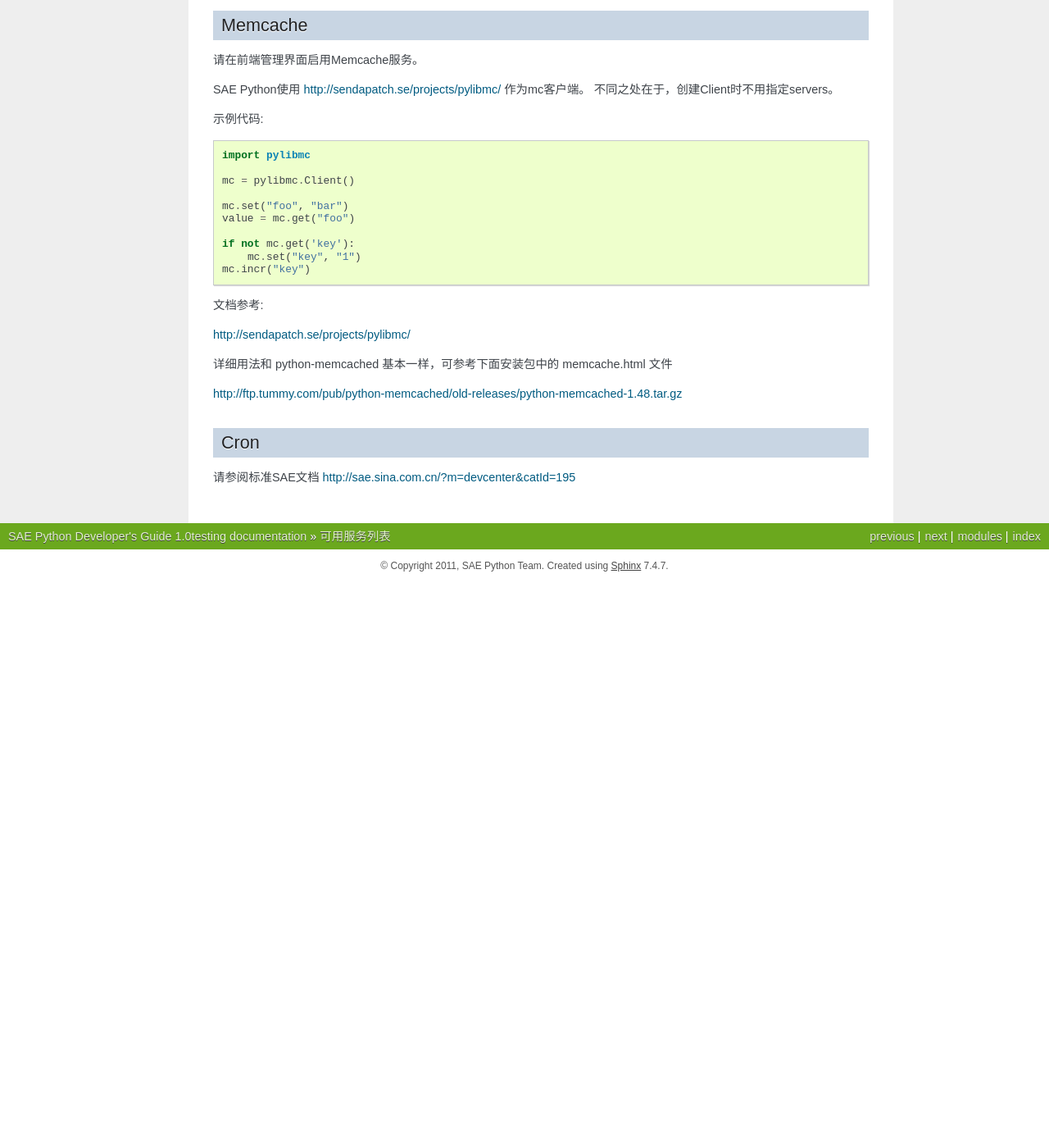
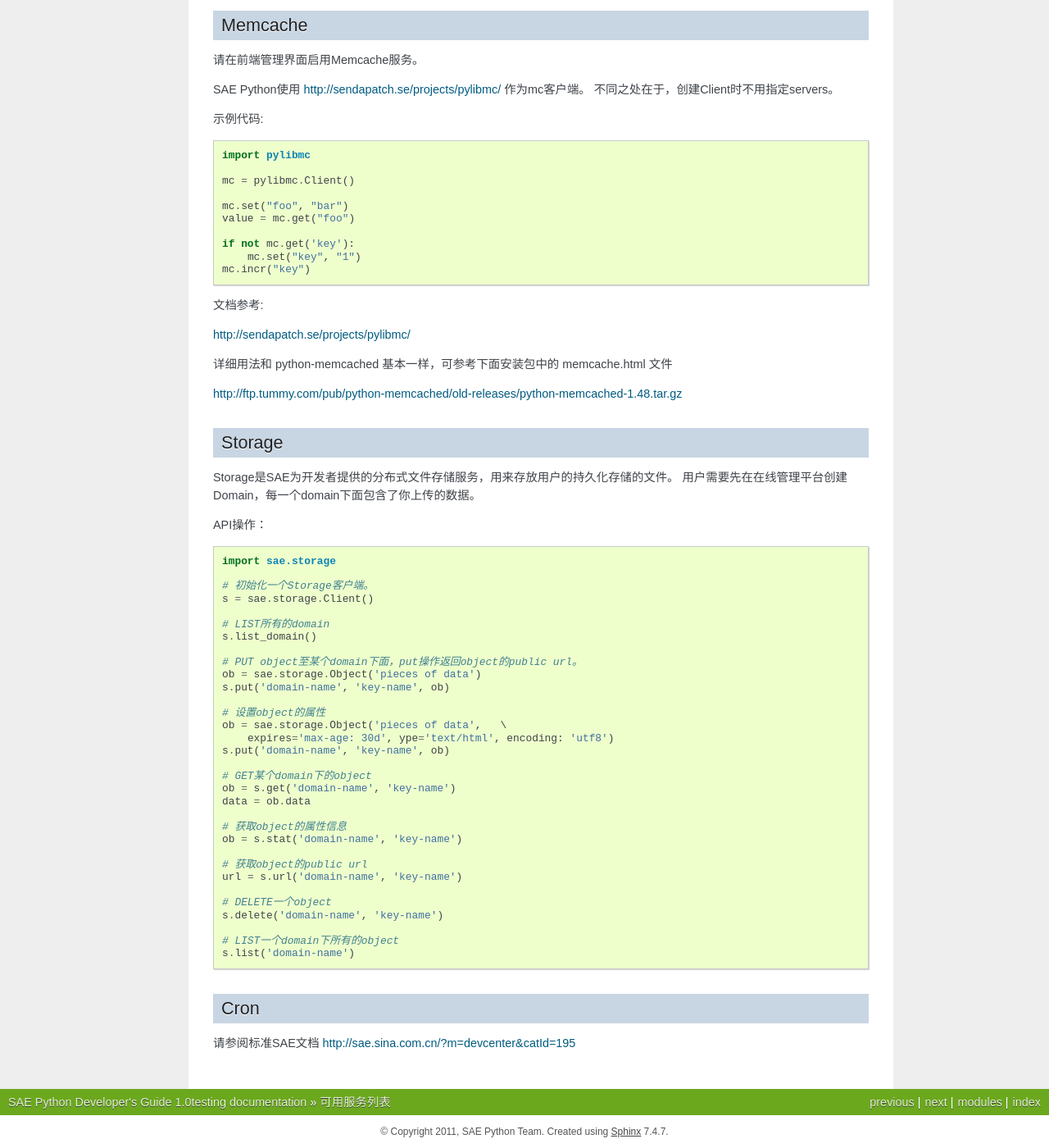
Before and after one commit to sinacloud/sae-python-dev-guide, a Sphinx documentation site: the page built from docs/service.rst, in a window 1280 px wide and 1400 px high, scrolled down 3249 px. Shown: the whole window at 82% size. Built offline with Sphinx 7.4.7, drawn with Linux system fonts in a browser that asks for light colours; before the commit the page ends 3959 px from its top, so only the background shows below that.

Commit message:
add storage docs

```diff
--- a/docs/service.rst
+++ b/docs/service.rst
@@ -198,6 +198,46 @@ http://sendapatch.se/projects/pylibmc/
 
 http://ftp.tummy.com/pub/python-memcached/old-releases/python-memcached-1.48.tar.gz
 
+Storage
+----------
+
+Storage是SAE为开发者提供的分布式文件存储服务，用来存放用户的持久化存储的文件。
+用户需要先在在线管理平台创建Domain，每一个domain下面包含了你上传的数据。
+
+API操作：   ::
+
+    import sae.storage
+
+    # 初始化一个Storage客户端。
+    s = sae.storage.Client()
+
+    # LIST所有的domain
+    s.list_domain()
+
+    # PUT object至某个domain下面，put操作返回object的public url。
+    ob = sae.storage.Object('pieces of data')
+    s.put('domain-name', 'key-name', ob)
+
+    # 设置object的属性
+    ob = sae.storage.Object('pieces of data',   \
+        expires='max-age: 30d', ype='text/html', encoding: 'utf8')
+    s.put('domain-name', 'key-name', ob)
+
+    # GET某个domain下的object
+    ob = s.get('domain-name', 'key-name')
+    data = ob.data
+
+    # 获取object的属性信息
+    ob = s.stat('domain-name', 'key-name')
+
+    # 获取object的public url
+    url = s.url('domain-name', 'key-name')
+
+    # DELETE一个object
+    s.delete('domain-name', 'key-name')
+
+    # LIST一个domain下所有的object
+    s.list('domain-name')
 
 Cron
 -----------
```
